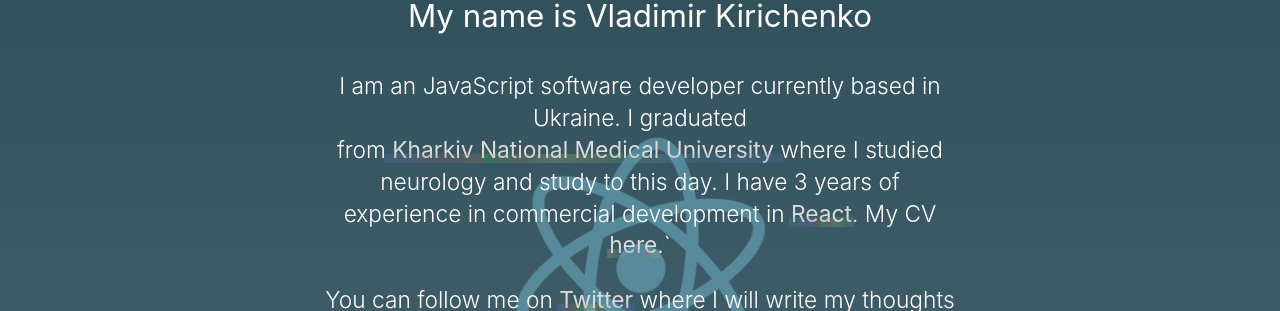
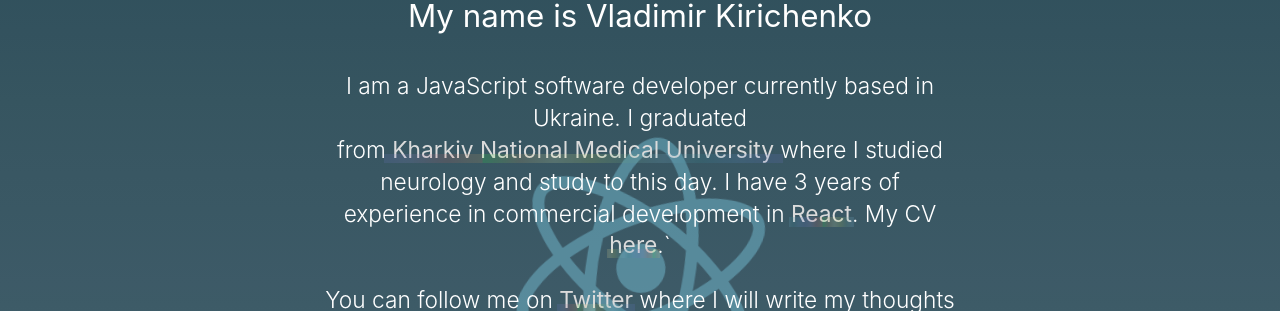
Before and after one commit to vldmrkrchnk/my_cv, a React (Create React App) app: page / in a window 1280 px wide. Shown: the part 132-443 px from the top of the page. Built offline with nearby package versions, Linux system fonts and the light colour scheme.

Commit message:
fix text mistake

```diff
--- a/src/Bio.jsx
+++ b/src/Bio.jsx
@@ -6,7 +6,7 @@ const Bio = () => {
       <h1>Hello.</h1>
       <p id="title">My name is Vladimir Kirichenko</p>
       <p>
-        I am an JavaScript software developer currently based in Ukraine. I
+        I am a JavaScript software developer currently based in Ukraine. I
         graduated from
         <a href="http://knmu.kharkov.ua/" target="_blank" rel="noreferrer">
           {" "}
```
